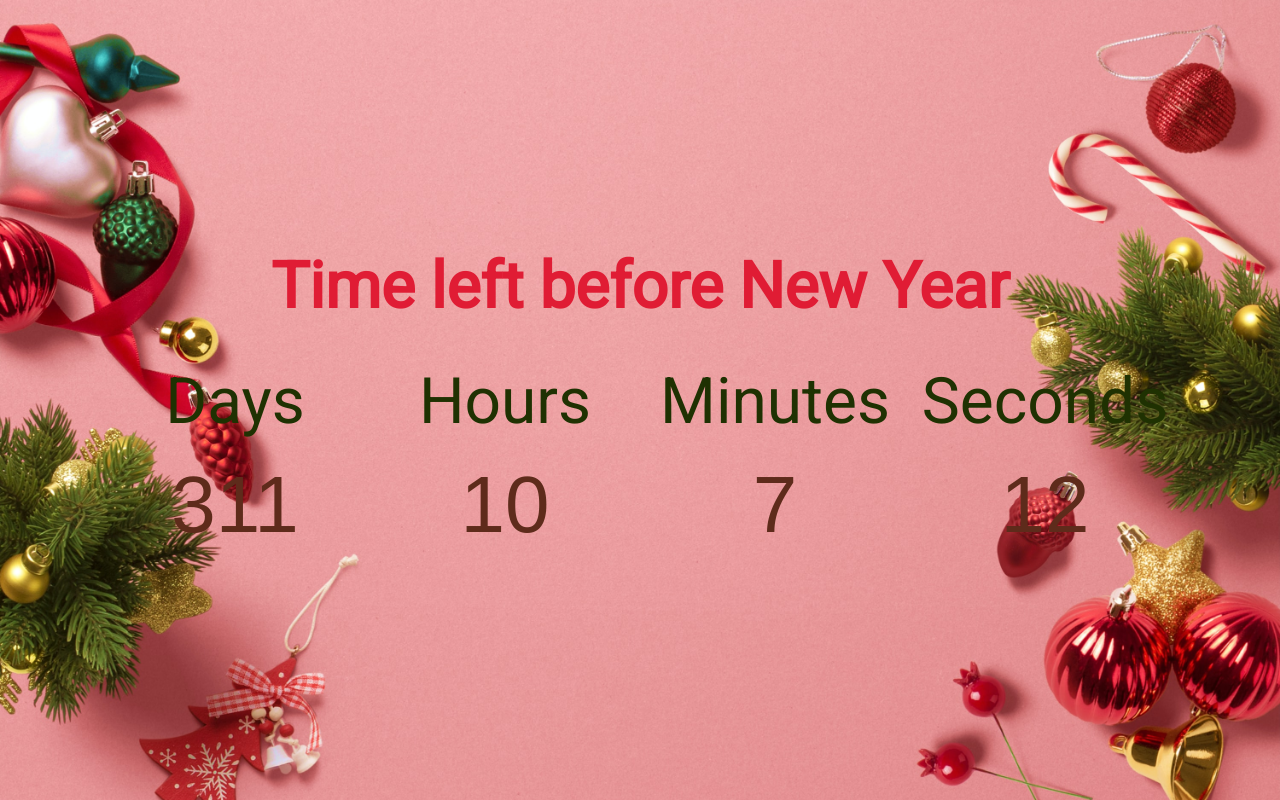
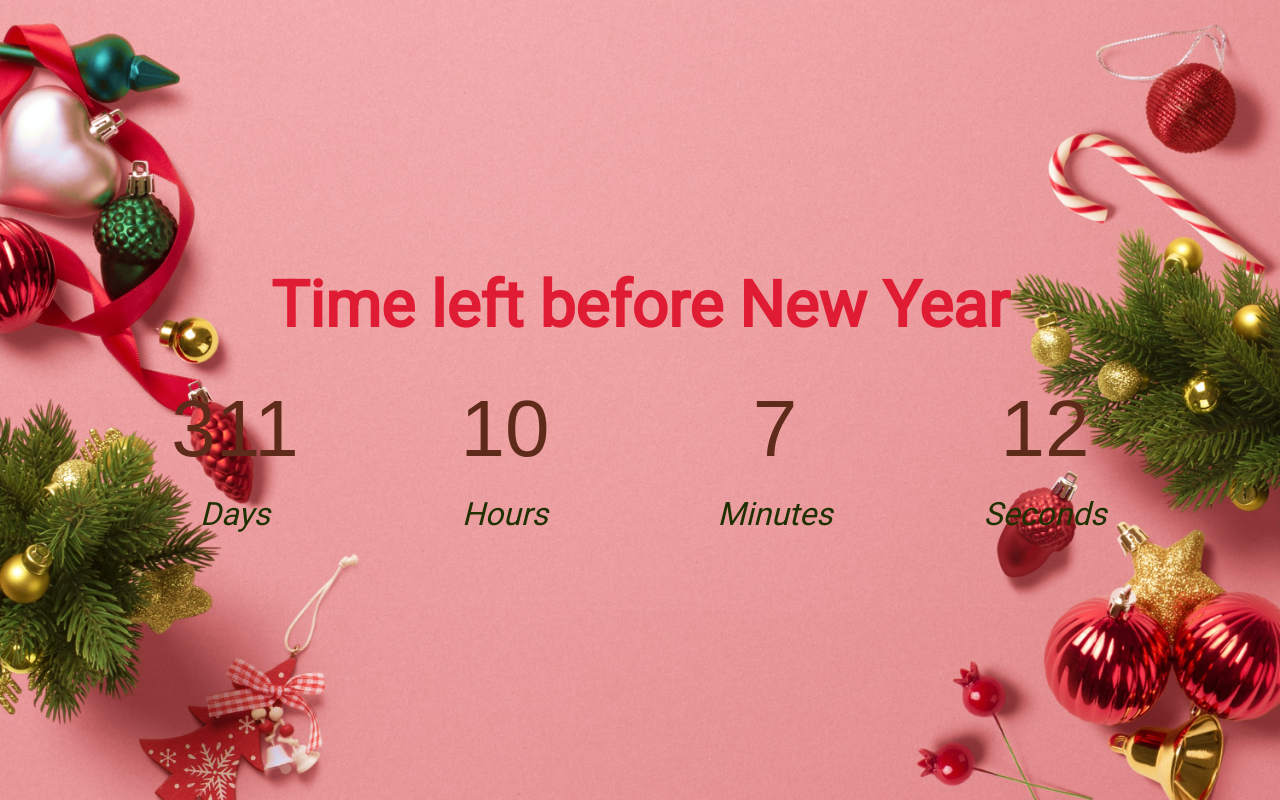
Before and after one commit to AndreasSchaefar/ny-time-counter, a plain HTML site: page index.html in a window 1280 px wide. Drawn offline with Linux system fonts and the light colour scheme; a web font is replaced by a local one.

Commit message:
Second iteration with class Counter

```diff
--- a/index.html
+++ b/index.html
@@ -13,14 +13,16 @@
     <div class="container">
         <h1>Time left before New Year</h1>
         <div class="content">
+
+            <div class="time" data-days></div>
+            <div class="time" data-hours></div>
+            <div class="time" data-minutes></div>
+            <div class="time" data-seconds></div>
             <div class="label">Days</div>
             <div class="label">Hours</div>
             <div class="label">Minutes</div>
             <div class="label">Seconds</div>
-            <div class="time" data-days></div>
-            <div class="time" data-hours></div>
-            <div class="time" data-minutes></div>
-            <div class="time" data-seconds></div>
+
         </div>
     </div>
 
--- a/scripts/script.js
+++ b/scripts/script.js
@@ -7,23 +7,46 @@ const second = 1000;
 const minute = second * 60;
 const hour = minute * 60;
 const day = hour * 24;
+const newYearDate = "1/01/2023";
 
-let newYearDate = " 1/01/2023";
-let newYear = new Date(newYearDate);
+class Counter {
 
+    constructor(newYearDate, days, hours, minutes, seconds) {
+        this.newYearDate = new Date(newYearDate);
+        this.days = days;
+        this.hours = hours;
+        this.minutes = minutes;
+        this.seconds = seconds;
+    }
 
-function setTime() {
-    let currentDate = new Date();
-    let timeDiff = newYear - currentDate;
-    let dayDiff = timeDiff / day;
-    let hourDiff = dayDiff % 1 * day / hour;
-    let minDiff = hourDiff % 1 * hour / minute;
-    let secDiff = minDiff % 1 * minute / second;
+    static getTime(unit, difference) {
+        switch (unit) {
+            case "day":
+                return difference / day;
+            case "hour":
+                return (difference / day) % 1 * day / hour;
+            case "minute":
+                return ((difference / day) % 1 * day / hour) % 1 * hour / minute;
+            case "second":
+                return (((difference / day) % 1 * day / hour) % 1 * hour / minute) % 1 * minute / second;
+            default:
+                break;
+        }
+    }
 
-    days.textContent = Math.trunc(dayDiff);
-    hours.textContent = Math.trunc(hourDiff);
-    minutes.textContent = Math.trunc(minDiff);
-    seconds.textContent = Math.trunc(secDiff);
+    static truncate(value) {
+        return Math.trunc(value);
+    }
+
+    setTime() {
+        let currentDate = new Date();
+        let timeDiff = this.newYearDate - currentDate;
+        this.days.textContent = Counter.truncate(Counter.getTime("day", timeDiff));
+        this.hours.textContent = Counter.truncate(Counter.getTime("hour", timeDiff));
+        this.minutes.textContent = Counter.truncate(Counter.getTime("minute", timeDiff));
+        this.seconds.textContent = Counter.truncate(Counter.getTime("second", timeDiff));
+    }
 }
 
-setInterval(setTime, 1000);
+const counter = new Counter(newYearDate, days, hours, minutes, seconds);
+setInterval(() => counter.setTime(), 1000);
--- a/styles/style.css
+++ b/styles/style.css
@@ -28,8 +28,9 @@ h1 {
 }
 
 .label {
-    font-size: 4rem;
+    font-size: 2rem;
     color: #1f3102;
+    font-style: italic;
 }
 
 .time {
```
